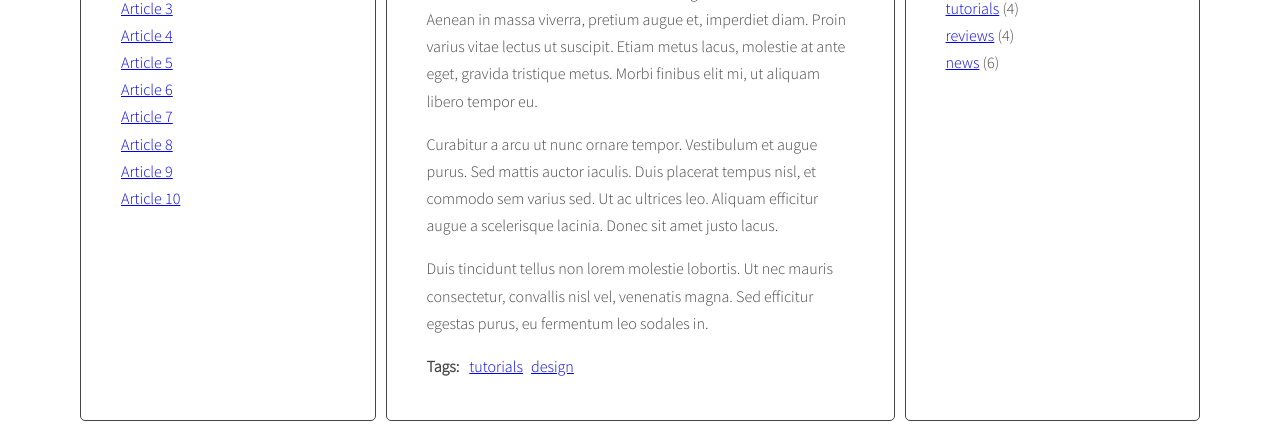
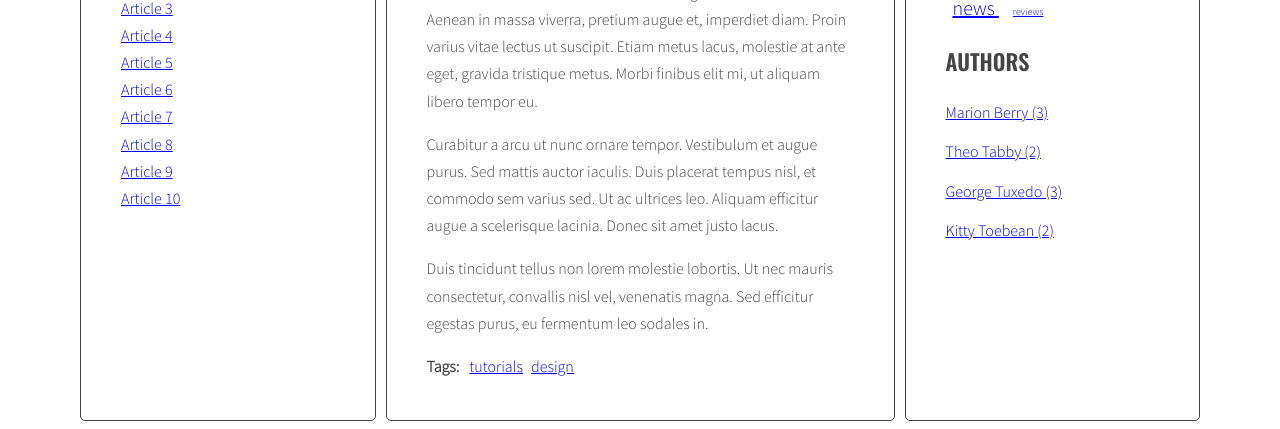
Before and after one commit to MagdaBien/javascript-blog, a website: page index.html in a window 1280 px wide. Shown: the part 418-847 px from the top of the page. Drawn offline with nearby package versions, Linux system fonts and the light colour scheme.

Commit message:
Add count tags and authors

```diff
--- a/index.html
+++ b/index.html
@@ -28,7 +28,7 @@
                     </ul>
                     </div>
                 </article>
-                <article class="post" id="article-2" data-tags="code news" data-author="Theo Tabby">
+                <article class="post" id="article-2" data-tags="code news design" data-author="Theo Tabby">
                     <h3 class="post-title">Article 2</h3>
                     <p class="post-author"></p>
                     <div class="post-content">
@@ -52,7 +52,7 @@
                     </ul>
                     </div>
                 </article>
-                <article class="post" id="article-4" data-tags="design code tutorials" data-author="Kitty Toebean">
+                <article class="post" id="article-4" data-tags="design code" data-author="Kitty Toebean">
                     <h3 class="post-title">Article 4</h3>
                     <p class="post-author"></p>
                     <div class="post-content">
@@ -76,7 +76,7 @@
                     </ul>
                     </div>
                 </article>
-                <article class="post" id="article-6" data-tags="code reviews" data-author="George Tuxedo">
+                <article class="post" id="article-6" data-tags="code reviews design" data-author="George Tuxedo">
                     <h3 class="post-title">Article 6</h3>
                     <p class="post-author"></p>
                     <div class="post-content">
@@ -140,11 +140,9 @@
             <aside class="sidebar">
                 <h2 class="section-title">Tags</h2>
                 <ul class="list tags">
-                    <li><a href="#">design</a> <span>(6)</span></li>
-                    <li><a href="#">code</a> <span>(5)</span></li>
-                    <li><a href="#">tutorials</a> <span>(4)</span></li>
-                    <li><a href="#">reviews</a> <span>(4)</span></li>
-                    <li><a href="#">news</a> <span>(6)</span></li>
+                </ul>
+                <h2 class="section-title">Authors</h2>
+                <ul class="list authors">
                 </ul>
             </aside>
             </main>
--- a/js/script.js
+++ b/js/script.js
@@ -1,194 +1,231 @@
-const optArticleSelector = '.post',
-  optTitleSelector = '.post-title',
-  optTitleListSelector = '.titles';
-  optArticleTagsSelector = '.post-tags .list';
-  optArticleAuthorSelector = '.post-author';
-
+const opts = {
+  optArticleSelector: ".post",
+  optTitleSelector: ".post-title",
+  optTitleListSelector: ".titles",
+  optArticleTagsSelector: ".post-tags .list",
+  optArticleAuthorSelector: ".post-author",
+  optTagsListSelector: ".tags.list",
+  optAuthorsListSelector: ".authors.list",
+  optCloudClassCount: 5,
+  optCloudClassPrefix: "tag-size-",
+};
 
 // wyświetla kliknięty artykuł
-const titleClickHandler = function(event){
+const titleClickHandler = function (event) {
   event.preventDefault();
   const clickedElement = this;
 
-  /* remove class 'active' from all article links  */
-  const activeLinks = document.querySelectorAll('.titles a.active');
-  for(let activeLink of activeLinks){
-    activeLink.classList.remove('active');
+  const activeLinks = document.querySelectorAll(".titles a.active");
+  for (let activeLink of activeLinks) {
+    activeLink.classList.remove("active");
   }
 
-  /* add class 'active' to the clicked link */
-  console.log('clickedElement:', clickedElement);
-  clickedElement.classList.add('active');
+  console.log("clickedElement:", clickedElement);
+  clickedElement.classList.add("active");
 
   /* remove class 'active' from all articles */
-  const activeArticles = document.querySelectorAll('article');
-  for(let activeArticle of activeArticles){
-    activeArticle.classList.remove('active');
+  const activeArticles = document.querySelectorAll("article");
+  for (let activeArticle of activeArticles) {
+    activeArticle.classList.remove("active");
   }
 
   /* get 'href' attribute from the clicked link */
-  const articleSelector=clickedElement.getAttribute('href');
-  //console.log('articleSelector:', articleSelector);
+  const articleSelector = clickedElement.getAttribute("href");
 
   /* find the correct article using the selector (value of 'href' attribute) */
-  const targetArticle=document.querySelector(articleSelector);
-  //console.log('targetArticle:', targetArticle);
+  const targetArticle = document.querySelector(articleSelector);
 
-  /* add class 'active' to the correct article */
-  targetArticle.classList.add('active');
+  targetArticle.classList.add("active");
 };
 
-
 // funkcja która generuje listę artykułów po lewej stronie
-function generateTitleLinks(customSelector = ''){
-
+function generateTitleLinks(customSelector = "") {
   /* remove contents of titleList */
-  const titleList=document.querySelector(optTitleListSelector);
-  titleList.innerHTML = '';
+  const titleList = document.querySelector(opts.optTitleListSelector);
+  titleList.innerHTML = "";
 
   /* for each article: get the article id, find the title element, get the title from the title element
       create HTML of the link and insert link into titleList */
-  const articles = document.querySelectorAll(optArticleSelector + customSelector);
-  let html = '';
+  const articles = document.querySelectorAll(
+    opts.optArticleSelector + customSelector
+  );
+  let html = "";
 
-  for(let article of articles){
-    const articleId = article.getAttribute('id');
-    const articleTitle = article.querySelector(optTitleSelector).innerHTML;
-    const linkHTML = '<li><a href="#' + articleId + '"><span>' + articleTitle + '</span></a></li>';
+  for (let article of articles) {
+    const articleId = article.getAttribute("id");
+    const articleTitle = article.querySelector(opts.optTitleSelector).innerHTML;
+    const linkHTML = `<li><a href="#${articleId}"><span>${articleTitle}</span></a></li>`;
     html = html + linkHTML;
   }
   titleList.innerHTML = html;
 
   // dodaje listenera do linków z tytułami
-  const links = document.querySelectorAll('.titles a');
-  for(let link of links){
-    link.addEventListener('click', titleClickHandler);
-    //console.log(link);
+  const links = document.querySelectorAll(".titles a");
+  for (let link of links) {
+    link.addEventListener("click", titleClickHandler);
   }
-
 }
 
+function calculateTagsParams(tags) {
+  const params = {
+    min: 999999,
+    max: 0,
+  };
 
-function generateTags(){
+  for (let tag in tags) {
+    if (tags[tag] > params.max) {
+      params.max = tags[tag];
+    }
+    if (tags[tag] < params.min) {
+      params.min = tags[tag];
+    }
+    console.log(tag + " is used " + tags[tag] + " times");
+  }
+  return params;
+}
+
+function calculateTagClass(count, params) {
+  const classNumber = Math.floor(
+    ((count - params.min) / (params.max - params.min)) *
+      (opts.optCloudClassCount - 1) +
+      1
+  );
+  const className = opts.optCloudClassPrefix + classNumber;
+  return className;
+}
+
+function generateTags() {
   /* find all articles and for every article: find tags wrapper, get tags from data-tags attribute
       split tags into array and for each tag: generate HTML of the link and add generated code to html variable
       then insert HTML of all the links into the tags wrapper  */
-  const articles = document.querySelectorAll('article');
 
-  for(let article of articles){
-    const tagWrapper = article.querySelector(optArticleTagsSelector);
-    // console.log(tagWrapper);
-    let html = '';
+  let allTags = {};
+  const articles = document.querySelectorAll("article");
 
-    const dataTags = article.getAttribute('data-tags');
-    // console.log(dataTags);
+  for (let article of articles) {
+    const tagWrapper = article.querySelector(opts.optArticleTagsSelector);
+    let html = "";
 
-    const tags = dataTags.split(' ');
-    for(let tag of tags){
-      const linkHTML = '<li><a href="#tag-' + tag + '">' + tag + '</a></li>';
+    const dataTags = article.getAttribute("data-tags");
+
+    const tags = dataTags.split(" ");
+    for (let tag of tags) {
+      const linkHTML = `<li><a href="#tag-${tag}">${tag}</a></li>`;
       html = html + linkHTML;
+
+      /* check if this link is NOT already in allTags */
+      if (!allTags[tag]) {
+        /* add tag to allTags object */
+        allTags[tag] = 1;
+      } else {
+        allTags[tag]++;
+      }
     }
     tagWrapper.innerHTML = html;
+  }
 
+  const tagList = document.querySelector(opts.optTagsListSelector);
+  const tagsParams = calculateTagsParams(allTags);
+  console.log("tagsParams:", tagsParams);
+  let allTagsHTML = "";
+
+  for (let tag in allTags) {
+    const tagLinkHTML = calculateTagClass(allTags[tag], tagsParams);
+    allTagsHTML += `<li><a href="#tag-${tag}" class="${tagLinkHTML}">${tag} </a></li>`;
   }
+  tagList.innerHTML = allTagsHTML;
 }
 
-
-function tagClickHandler(event){
+function tagClickHandler(event) {
   event.preventDefault();
   const clickedElement = this;
 
   /* make a new constant "href" and read the attribute "href" of the clicked element */
-  const href=clickedElement.getAttribute('href');
+  const href = clickedElement.getAttribute("href");
 
   /* make a new constant "tag" and extract tag from the "href" constant */
-  const tag=href.replace('#tag-', '');
+  const tag = href.replace("#tag-", "");
 
-  /* find all tag links with class active */
   const activeTags = document.querySelectorAll('a.active[href^="#tag-"]');
-
-  /* for each active tag link remove class active */
-  for(let activeTag of activeTags){
-    activeTag.classList.remove('active');
+  for (let activeTag of activeTags) {
+    activeTag.classList.remove("active");
   }
 
   /* find all tag links with "href" attribute equal to the "href" constant */
   const linkTags = document.querySelectorAll('a[href="' + href + '"]');
 
-  /* for each found tag link add class active */
-  for(let linkTag of linkTags){
-    linkTag.classList.add('active');
+  for (let linkTag of linkTags) {
+    linkTag.classList.add("active");
   }
 
   /* execute function "generateTitleLinks" with article selector as argument */
   generateTitleLinks('[data-tags~="' + tag + '"]');
-
 }
 
-function addClickListenersToTags(){
-  /* find all links to tags */
+function addClickListenersToTags() {
   const links = document.querySelectorAll('a[href^="#tag-"]');
-
-  /* for each link : add tagClickHandler as event listener for that link */
-  for(let link of links){
-    link.addEventListener('click', tagClickHandler);
+  for (let link of links) {
+    link.addEventListener("click", tagClickHandler);
   }
 }
 
-function generateAuthors(){
-  const articles = document.querySelectorAll('article');
+function generateAuthors() {
+  let allAuthors = {};
+  const articles = document.querySelectorAll("article");
 
-  for(let article of articles){
-    const tagWrapper = article.querySelector(optArticleAuthorSelector);
-    const dataAuthor = article.getAttribute('data-author');
-    const linkHTML = '<li><a href="#author-' + dataAuthor + '">' + dataAuthor + '</a></li>';
+  for (let article of articles) {
+    const tagWrapper = article.querySelector(opts.optArticleAuthorSelector);
+    const dataAuthor = article.getAttribute("data-author");
+    const linkHTML = `<li><a href="#author-${dataAuthor}">${dataAuthor}</a></li>`;
     tagWrapper.innerHTML = linkHTML;
 
+    /* check if this link is NOT already in allTags */
+    if (!allAuthors[dataAuthor]) {
+      /* add tag to allTags object */
+      allAuthors[dataAuthor] = 1;
+    } else {
+      allAuthors[dataAuthor]++;
+    }
+  }
+  const authorList = document.querySelector(opts.optAuthorsListSelector);
+  let allAuthorsHTML = "";
+  for (let author in allAuthors) {
+    allAuthorsHTML += `<li><a href="#author-${author}">${author} (${allAuthors[author]})</a></li>`;
+  }
+  authorList.innerHTML = allAuthorsHTML;
+}
+
+function addClickListenersToAuthors() {
+  const links = document.querySelectorAll('a[href^="#author-"]');
+  for (let link of links) {
+    link.addEventListener("click", authorClickHandler);
   }
 }
 
-function addClickListenersToAuthors(){
-  /* find all links to tags */
-  const links = document.querySelectorAll('a[href^="#author-"]');
-
-  /* for each link : add tagClickHandler as event listener for that link */
-  for(let link of links){
-    link.addEventListener('click', authorClickHandler);
-  }
-}
-
-
-function authorClickHandler(event){
+function authorClickHandler(event) {
   event.preventDefault();
   const clickedElement = this;
 
   /* make a new constant "href" and read the attribute "href" of the clicked element */
-  const href=clickedElement.getAttribute('href');
+  const href = clickedElement.getAttribute("href");
 
-  /* make a new constant "tag" and extract tag from the "href" constant */
-  const author=href.replace('#author-', '');
+  const author = href.replace("#author-", "");
 
-  /* find all tag links with class active */
   const activeAuthors = document.querySelectorAll('a.active[href^="#author-"]');
-
-  /* for each active tag link remove class active */
-  for(let activeAuthor of activeAuthors){
-    activeAuthor.classList.remove('active');
+  for (let activeAuthor of activeAuthors) {
+    activeAuthor.classList.remove("active");
   }
 
   /* find all tag links with "href" attribute equal to the "href" constant */
   const linkAuthors = document.querySelectorAll('a[href="' + href + '"]');
 
-  /* for each found tag link add class active */
-  for(let linkAuthor of linkAuthors){
-    linkAuthor.classList.add('active');
+  for (let linkAuthor of linkAuthors) {
+    linkAuthor.classList.add("active");
   }
 
   /* execute function "generateTitleLinks" with article selector as argument */
   generateTitleLinks('[data-author="' + author + '"]');
-
 }
-
 
 generateTitleLinks();
 
--- a/package.json
+++ b/package.json
@@ -19,7 +19,8 @@
     "build-dev:sass": "sass --style=expanded --source-map sass:css",
     "watch": "npm-run-all build:* build-dev -p watch:*",
     "watch:browsersync": "browser-sync start --server --files \"css/*.css\" \"*.html\"",
-    "watch:sassprefixer": "onchange sass/*.scss -- npm run build-dev"
+    "watch:sassprefixer": "onchange sass/*.scss -- npm run build-dev",
+    "watch:prettier": "onchange \"**/*\" -- prettier --write --ignore-unknown {{changed}}"
   },
   "keywords": [],
   "author": "",
@@ -30,12 +31,14 @@
   "devDependencies": {
     "autoprefixer": "^10.2.4",
     "browser-sync": "^2.26.3",
+    "eslint": "^8.41.0",
     "html-validate": "^2.8.0",
     "mkdirp": "^0.5.1",
     "npm-run-all": "^4.1.5",
     "onchange": "^5.2.0",
     "postcss": "^8.2.6",
     "postcss-cli": "^8.3.1",
+    "prettier": "2.8.8",
     "sass": "^1.44.0"
   }
 }
--- a/sass/style.scss
+++ b/sass/style.scss
@@ -124,3 +124,24 @@ body {
     margin: 0 10px 0 0;
   }
 }
+
+.tag-size-1 {
+  font-size: 10px;
+}
+.tag-size-2 {
+  font-size: 15px;
+}
+.tag-size-3 {
+  font-size: 20px;
+}
+.tag-size-4 {
+  font-size: 25px;
+}
+.tag-size-5 {
+  font-size: 30px;
+}
+
+.tags li {
+  display: inline;
+  margin: 7px;
+}
```
Also changed, not shown: css/style.css, 2 other files.
